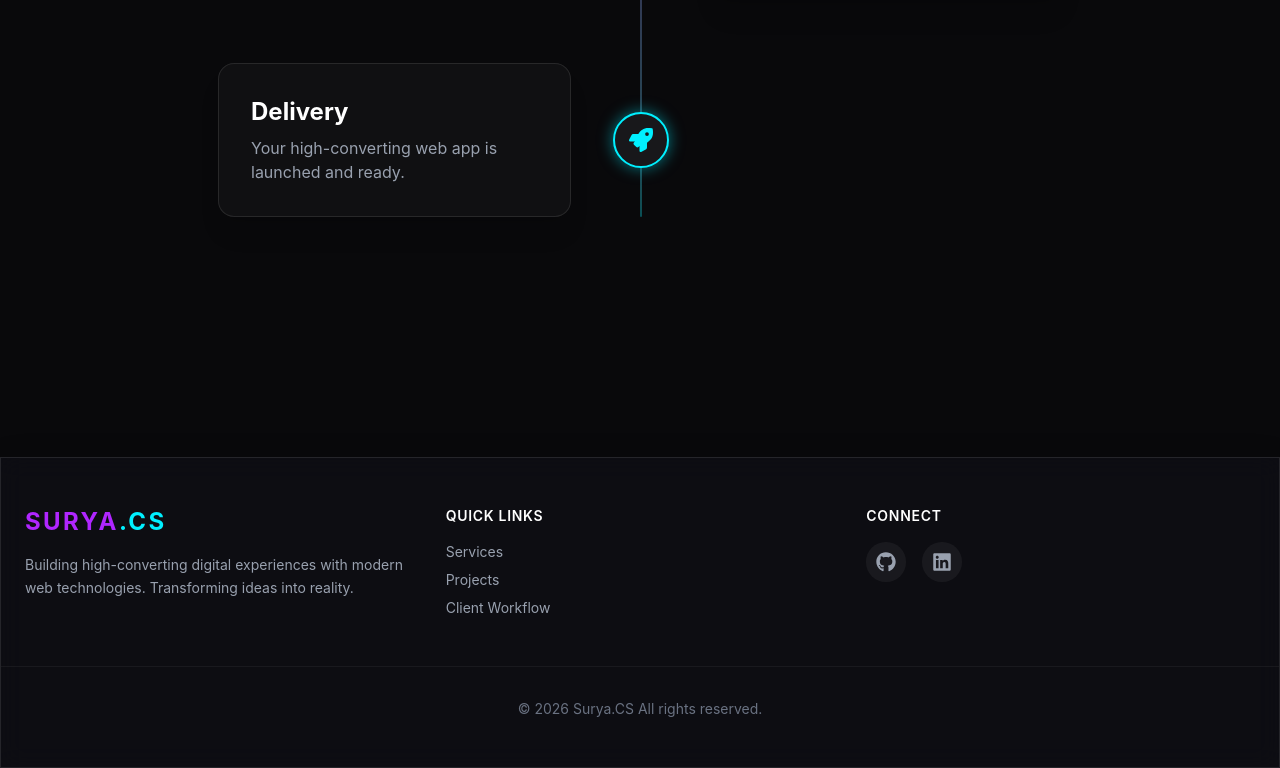
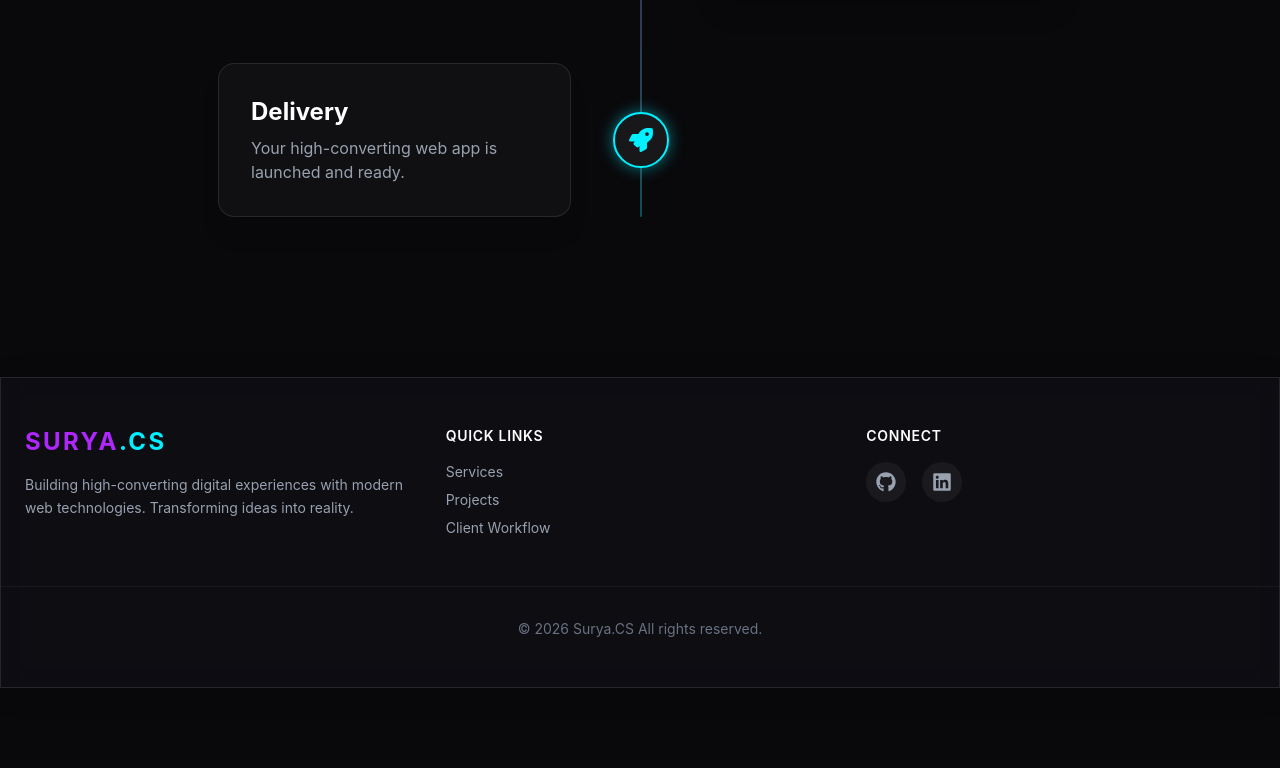
Before and after one commit to Surya200622/surya.cs-portfolio, a React (Vite) app: page /workflow in a window 1280 px wide. Shown: the part 1093-1861 px from the top of the page. After the commit the page ends 1781 px from the top, so only its background shows below. Built offline with nearby package versions, Linux system fonts and the light colour scheme.

Commit message:
Remove margin-top from footer component

```diff
--- a/src/components/Footer.jsx
+++ b/src/components/Footer.jsx
@@ -2,7 +2,7 @@ import { FaGithub, FaLinkedin } from 'react-icons/fa';
 
 const Footer = () => {
   return (
-    <footer className="glass border-t border-white/10 mt-20 py-12 relative z-10 w-full">
+    <footer className="glass border-t border-white/10 py-12 relative z-10 w-full">
       <div className="max-w-7xl mx-auto px-6 grid grid-cols-1 md:grid-cols-3 gap-8">
         <div>
           <h3 className="text-2xl font-bold text-neon-purple tracking-widest mb-4">SURYA<span className="text-neon-blue">.CS</span></h3>
```
